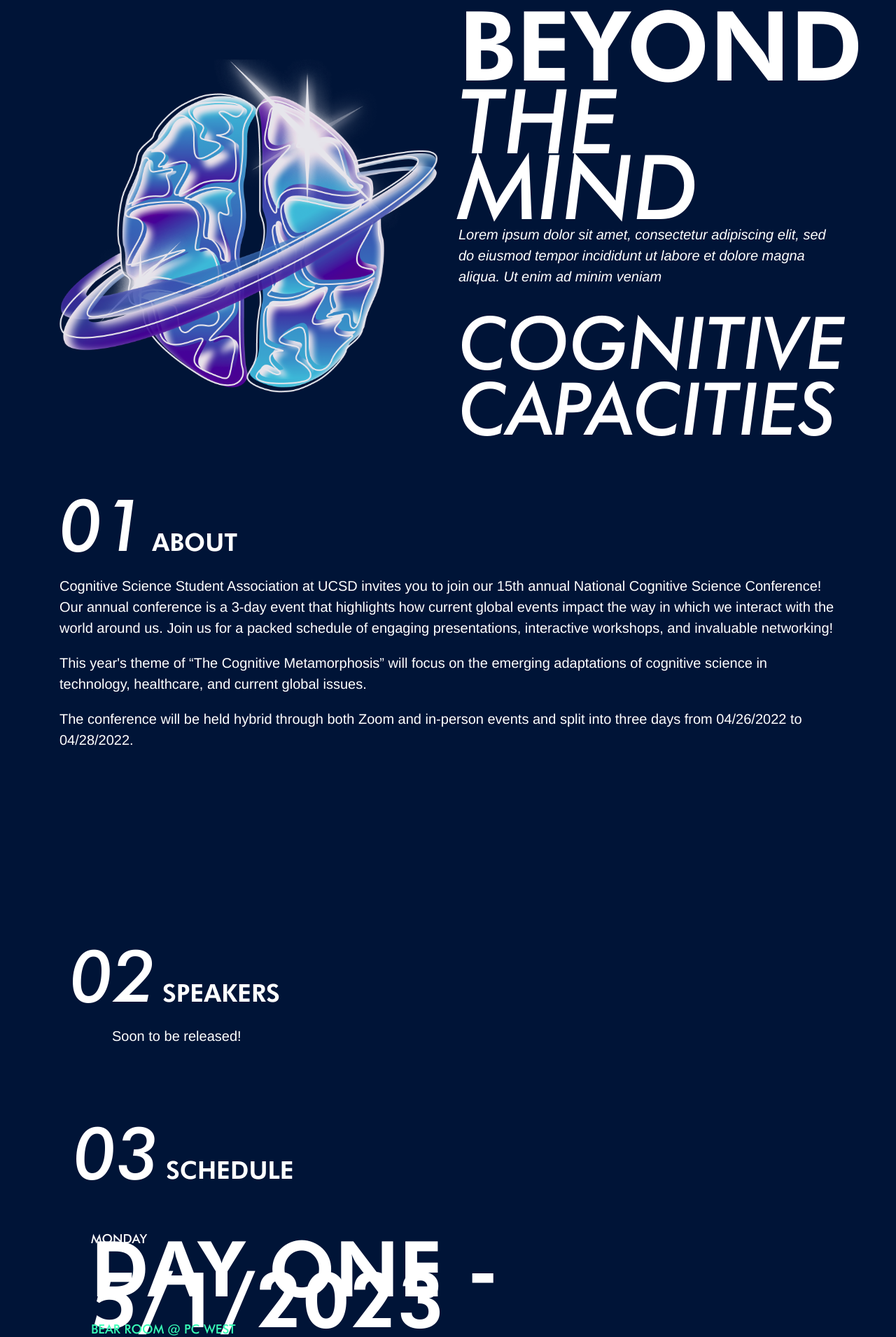
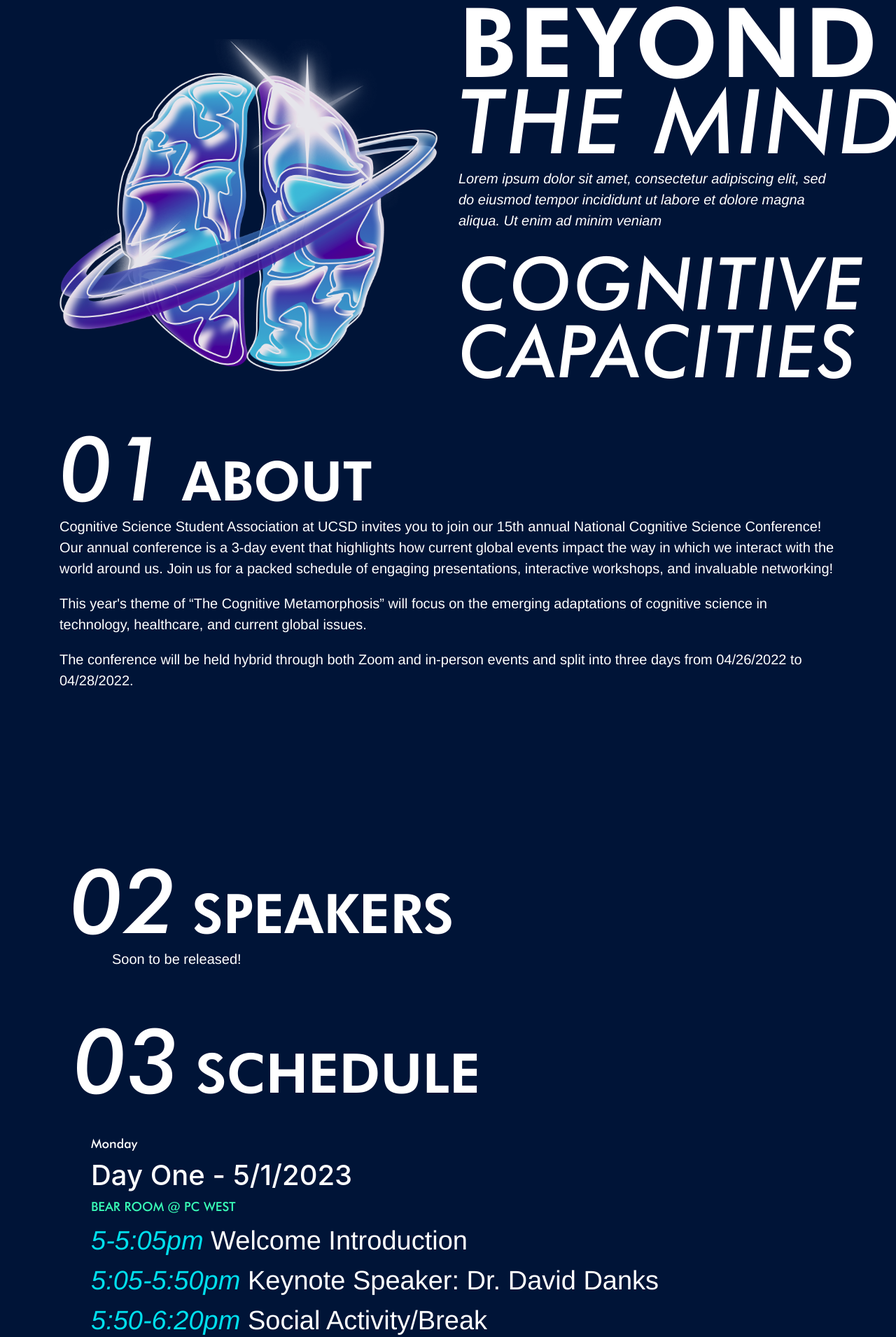
Before and after one commit to CSSA-UCSD/conference2023, a React (Create React App) app: page /#/ in a window 1280 px wide. Shown: the part 118-2028 px from the top of the page at 70% size. Built offline with nearby package versions, Linux system fonts and the light colour scheme.

Commit message:
Fixed up font sizes on landing pg, conference title formatting

```diff
--- a/src/components/pages/Home.js
+++ b/src/components/pages/Home.js
@@ -64,7 +64,7 @@ class Home extends React.Component {
                     </div>
                     <div className="home-title col-sm-6 ">
                         <h1>Beyond</h1>
-                        <h1><span className="ital">The Mind</span></h1>
+                        <h1><div className="nowrap"><span className="ital">The Mind</span></div></h1>
                         <p><i>Lorem ipsum dolor sit amet, consectetur adipiscing elit, sed do eiusmod tempor incididunt ut labore et dolore magna aliqua. Ut enim ad minim veniam </i></p>
                         <h1><span className="ital" id="subhead"> Cognitive Capacities </span></h1>
                     </div>
--- a/src/style/base/_base.scss
+++ b/src/style/base/_base.scss
@@ -14,7 +14,7 @@
 
 // fonts
 $header-font: 'Futura-Heavy', sans-serif;
-$header-font2: 'Futura-Med-Ital', sans-serif;
+$header-font-2: 'Futura-Med-Ital', sans-serif;
 $small-header: 'Futura-Medium', sans-serif;
 $body-font: 'Helvetica', sans-serif;
 
@@ -52,21 +52,10 @@ body {
 }
 
 // type scale
-h1, h2, h3, h4, h5, h6 {
+h1, h3 {
     font-family: $header-font;
     text-transform: uppercase;
 }
-
-h1 {
-    font-size: 110px;
-    line-height: 72px;
-}
-
-h2 {
-    font-size: 110px;
-    line-height: 44px;
-}
-
 
 p {
     font-family: $body-font;
@@ -78,11 +67,6 @@ a {
     &:hover {
         color: inherit;
     }
-}
-
-.ital {
-    font-family: $header-font2;
-    font-size: 103px;
 }
 
 button {
--- a/src/style/components/_navbar.scss
+++ b/src/style/components/_navbar.scss
@@ -36,6 +36,7 @@
 
     li {
         display: inline;
+
     }
 }
 
--- a/src/style/pages/_home.scss
+++ b/src/style/pages/_home.scss
@@ -1,6 +1,7 @@
 h1 {
     padding-left: 15px;
     padding-right: 15px;
+    padding-bottom: 15px;
 }
 
 @include media-md {
@@ -12,6 +13,17 @@ h1 {
 
 img {
     border-radius: 0.5rem;
+}
+
+.ital {
+    font-family: $header-font-2;
+    font-size: 6.4rem;
+}
+
+h3 {
+    font-family: $header-font;
+    font-size: 3.9rem;
+    line-height: 4rem;
 }
 
 /*
@@ -50,8 +62,11 @@ img {
     }
 
     .day-info {
+        font-size: 1.9rem;
+
         .time {
             color: $accent-4;
+            font-style: italic;
         }
         h4 {
             font-family: $small-header;
@@ -60,6 +75,7 @@ img {
         }
         .loc {
             color: $accent-3;
+            text-transform: uppercase;
         }
     }
 
@@ -121,23 +137,21 @@ img {
     &-title {
         h1 {
             font-family: $header-font;
-            //letter-spacing: 0.3rem;
             font-size: 6.9rem;
-            line-height: 4.7rem;
+            line-height: 84px;
+            letter-spacing: 0.03em;
+        }
+        .nowrap {
+            white-space: nowrap;
         }
         .ital {
-            font-family: $header-font2;
-            font-size: 6.4rem;
-            line-height: 3rem;
+            line-height: 84px;
+            letter-spacing: 0.03em;
         }
         #subhead {
             font-size: 5.2rem;
         }
-        h3 {
-            font-family: $header-font;
-            font-size: 3.9rem;
-            line-height: 4rem;
-        }
+
         /*
         @keyframes color-change {
             0% { background: -webkit-linear-gradient(135deg, $gradient-w-5, $gradient-c-1, $gradient-c-4, $gradient-w-5, $gradient-c-1, $gradient-c-4);
```
